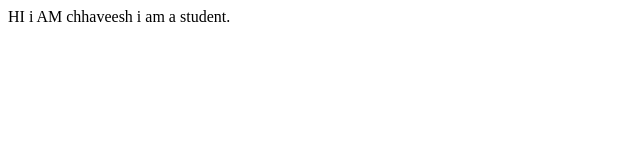
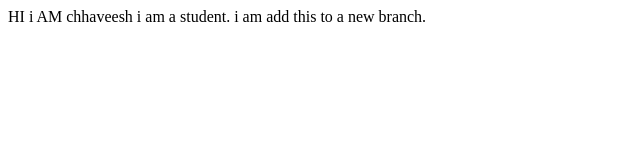
Before and after one commit to chhaveesh/practice, a plain HTML site: page index.html in a window 1280 px wide. Shown: the whole page, without its empty margins (0-640 px from the left). Drawn offline with Linux system fonts and the light colour scheme.

Commit message:
Update index.html

```diff
--- a/index.html
+++ b/index.html
@@ -9,5 +9,6 @@
 <body>
     HI i AM chhaveesh
     i am a student.
+    i am add this to a new branch.
 </body>
 </html>
```
